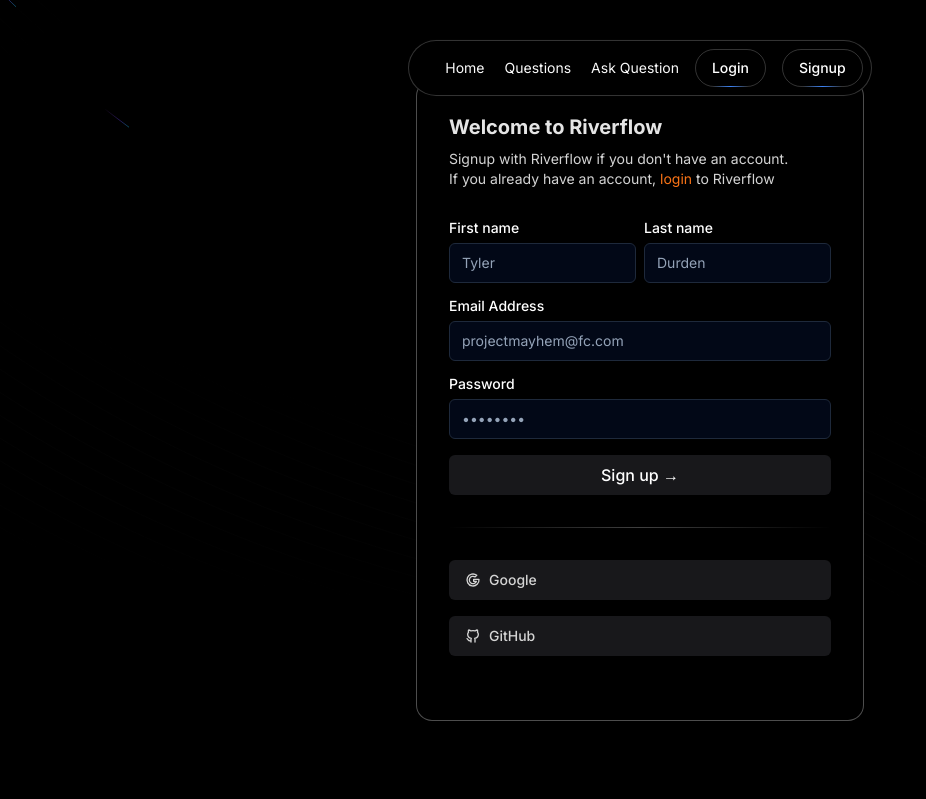
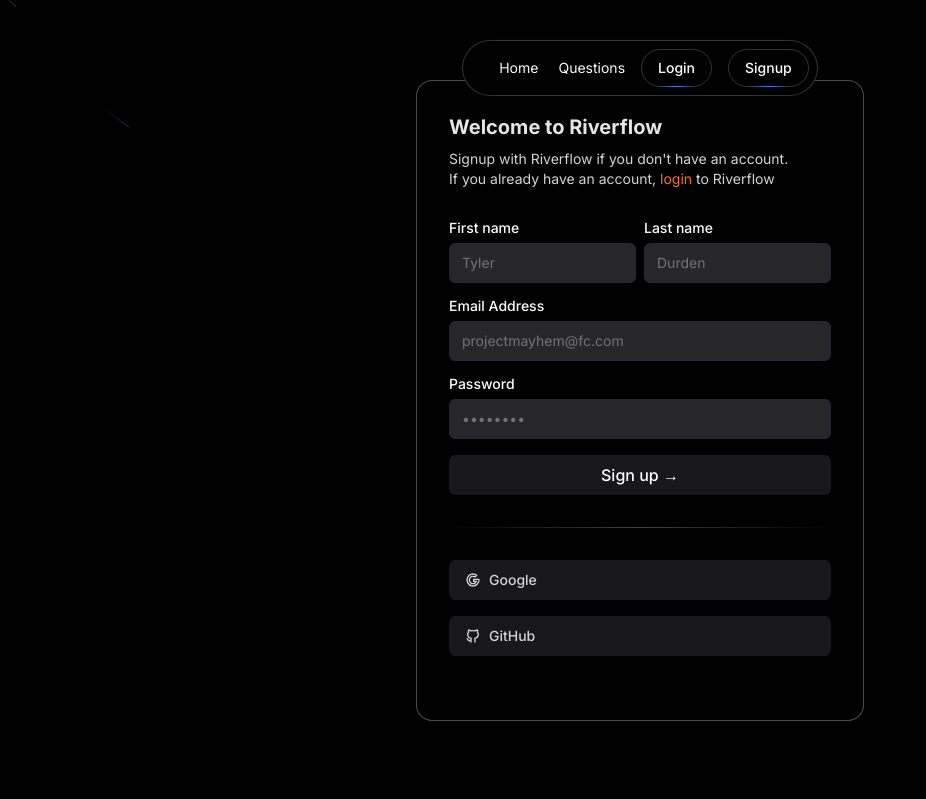
Before and after one commit to AryanKumarOfficial/stackoverflow-appwrite-clone, a Next.js app: page /register in a window 1280 px wide. Shown: the top 799 px of the page, without its empty margins (0-926 px from the left). Built offline with nearby package versions, Linux system fonts and the light colour scheme.

Commit message:
fixed some UI glitches

```diff
--- a/src/app/(auth)/login/page.tsx
+++ b/src/app/(auth)/login/page.tsx
@@ -72,20 +72,22 @@ export default function Login() {
             {error && (
                 <p className="mt-8 text-center text-sm text-red-500 dark:text-red-400">{error}</p>
             )}
-            <form className="my-8" onSubmit={handleSubmit}>
-                <LabelInputContainer className="mb-4">
-                    <Label htmlFor="email">Email Address</Label>
-                    <Input
-                        className="text-black"
+            <form className="my-8" onSubmit={handleSubmit}>                <LabelInputContainer className="mb-4">
+                    <Label htmlFor="email">Email Address</Label>                    <Input
+                        className="text-neutral-800 dark:text-white placeholder:text-neutral-500 focus:dark:bg-zinc-700 transition-colors duration-200"
                         id="email"
                         name="email"
                         placeholder="projectmayhem@fc.com"
                         type="email"
                     />
-                </LabelInputContainer>
-                <LabelInputContainer className="mb-4">
-                    <Label htmlFor="password">Password</Label>
-                    <Input className="text-black" id="password" name="password" placeholder="••••••••" type="password" />
+                </LabelInputContainer>                <LabelInputContainer className="mb-4">
+                    <Label htmlFor="password">Password</Label>                    <Input
+                        className="text-neutral-800 dark:text-white placeholder:text-neutral-500 focus:dark:bg-zinc-700 transition-colors duration-200"
+                        id="password"
+                        name="password"
+                        placeholder="••••••••"
+                        type="password"
+                    />
                 </LabelInputContainer>
 
                 <button
--- a/src/app/(auth)/register/page.tsx
+++ b/src/app/(auth)/register/page.tsx
@@ -86,30 +86,41 @@ export default function Register() {
             {error && (
                 <p className="mt-8 text-center text-sm text-red-500 dark:text-red-400">{error}</p>
             )}
-            <form className="my-8" onSubmit={handleSubmit}>
-                <div className="mb-4 flex flex-col space-y-2 md:flex-row md:space-x-2 md:space-y-0">
+            <form className="my-8" onSubmit={handleSubmit}>                <div className="mb-4 flex flex-col space-y-2 md:flex-row md:space-x-2 md:space-y-0">
                     <LabelInputContainer>
-                        <Label htmlFor="firstname">First name</Label>
-                        <Input className="text-white" id="firstname" name="firstname" placeholder="Tyler" type="text"/>
+                        <Label htmlFor="firstname">First name</Label>                        <Input
+                            className="text-neutral-800 dark:text-white placeholder:text-neutral-500 focus:dark:bg-zinc-700 transition-colors duration-200"
+                            id="firstname"
+                            name="firstname"
+                            placeholder="Tyler"
+                            type="text"
+                        />
                     </LabelInputContainer>
                     <LabelInputContainer>
-                        <Label htmlFor="lastname">Last name</Label>
-                        <Input className="text-white" id="lastname" name="lastname" placeholder="Durden" type="text"/>
+                        <Label htmlFor="lastname">Last name</Label>                        <Input
+                            className="text-neutral-800 dark:text-white placeholder:text-neutral-500 focus:dark:bg-zinc-700 transition-colors duration-200"
+                            id="lastname"
+                            name="lastname"
+                            placeholder="Durden"
+                            type="text"
+                        />
                     </LabelInputContainer>
-                </div>
-                <LabelInputContainer className="mb-4">
-                    <Label htmlFor="email">Email Address</Label>
-                    <Input
-                        className="text-white"
+                </div>                <LabelInputContainer className="mb-4">
+                    <Label htmlFor="email">Email Address</Label>                    <Input
+                        className="text-neutral-800 dark:text-white placeholder:text-neutral-500 focus:dark:bg-zinc-700 transition-colors duration-200"
                         id="email"
                         name="email"
                         placeholder="projectmayhem@fc.com"
                         type="email"
                     />
-                </LabelInputContainer>
-                <LabelInputContainer className="mb-4">
-                    <Label htmlFor="password">Password</Label>
-                    <Input className="text-white" id="password" name="password" placeholder="••••••••" type="password"/>
+                </LabelInputContainer>                <LabelInputContainer className="mb-4">
+                    <Label htmlFor="password">Password</Label>                    <Input
+                        className="text-neutral-800 dark:text-white placeholder:text-neutral-500 focus:dark:bg-zinc-700 transition-colors duration-200"
+                        id="password"
+                        name="password"
+                        placeholder="••••••••"
+                        type="password"
+                    />
                 </LabelInputContainer>
 
                 <button
--- a/src/app/components/TopContributers.tsx
+++ b/src/app/components/TopContributers.tsx
@@ -1,13 +1,14 @@
-import { cn } from "@/lib/utils";
+import {cn} from "@/lib/utils";
 
-import { AnimatedList } from "@/components/magicui/animated-list";
-import { users } from "@/Models/server/config";
-import { Models, Query } from "node-appwrite";
-import { UserPrefs } from "@/store/Auth";
+import {AnimatedList} from "@/components/magicui/animated-list";
+import {users} from "@/Models/server/config";
+import {Models, Query} from "node-appwrite";
+import {UserPrefs} from "@/store/Auth";
 import convertDateToRelativeTime from "@/utils/relativeTime";
-import { avatars } from "@/Models/client/config";
+import {avatars} from "@/Models/client/config";
+import Link from "next/link";
 
-const Notification = ({ user }: { user: Models.User<UserPrefs> }) => {
+const Notification = ({user}: { user: Models.User<UserPrefs> }) => {
     return (
         <figure
             className={cn(
@@ -20,7 +21,7 @@ const Notification = ({ user }: { user: Models.User<UserPrefs> }) => {
                 "transform-gpu dark:bg-transparent dark:backdrop-blur-md dark:[border:1px_solid_rgba(255,255,255,.1)] dark:[box-shadow:0_-20px_80px_-20px_#ffffff1f_inset]"
             )}
         >
-            <div className="flex flex-row items-center gap-3">
+            <Link href={`/users/${user.$id}/${user.name}`} className="flex flex-row items-center gap-3">
                 <picture>
                     <img
                         src={avatars.getInitials(user.name, 40, 40).href}
@@ -43,7 +44,7 @@ const Notification = ({ user }: { user: Models.User<UserPrefs> }) => {
                         <span className="text-xs text-gray-500">{user.prefs.reputation}</span>
                     </p>
                 </div>
-            </div>
+            </Link>
         </figure>
     );
 };
@@ -59,7 +60,7 @@ export default async function TopContributers() {
             </h2>
             <AnimatedList>
                 {topUsers.users.map(user => (
-                    <Notification user={user} key={user.$id} />
+                    <Notification user={user} key={user.$id}/>
                 ))}
             </AnimatedList>
         </div>
--- a/src/components/ui/floating-navbar.tsx
+++ b/src/components/ui/floating-navbar.tsx
@@ -1,9 +1,9 @@
 "use client";
-import React, { useState } from "react";
-import { motion, AnimatePresence, useScroll, useMotionValueEvent } from "framer-motion";
-import { cn } from "@/lib/utils";
+import React, {useState} from "react";
+import {AnimatePresence, motion, useMotionValueEvent, useScroll} from "framer-motion";
+import {cn} from "@/lib/utils";
 import Link from "next/link";
-import { useAuthStore } from "@/store/Auth";
+import {useAuthStore} from "@/store/Auth";
 
 export const FloatingNav = ({
                                 navItems,
@@ -16,9 +16,9 @@ export const FloatingNav = ({
     }[];
     className?: string;
 }) => {
-    const { scrollYProgress, scrollY } = useScroll();
+    const {scrollYProgress, scrollY} = useScroll();
 
-    const { session, logout } = useAuthStore();
+    const {session, logout} = useAuthStore();
 
     const [visible, setVisible] = useState(true);
 
@@ -63,6 +63,7 @@ export const FloatingNav = ({
                 )}
             >
                 {navItems.map((navItem: any, idx: number) => (
+                    navItem.link === "/questions/ask" && !session ? null : // Hide "Ask a Question" if not logged in
                         <Link
                             key={`link=${idx}`}
                             href={navItem.link}
@@ -80,7 +81,8 @@ export const FloatingNav = ({
                         className="relative rounded-full border border-neutral-200 px-4 py-2 text-sm font-medium text-black dark:border-white/[0.2] dark:text-white"
                     >
                         <span>Logout</span>
-                        <span className="absolute inset-x-0 -bottom-px mx-auto h-px w-1/2 bg-gradient-to-r from-transparent via-blue-500 to-transparent" />
+                        <span
+                            className="absolute inset-x-0 -bottom-px mx-auto h-px w-1/2 bg-gradient-to-r from-transparent via-blue-500 to-transparent"/>
                     </button>
                 ) : (
                     <>
@@ -89,14 +91,16 @@ export const FloatingNav = ({
                             className="relative rounded-full border border-neutral-200 px-4 py-2 text-sm font-medium text-black dark:border-white/[0.2] dark:text-white"
                         >
                             <span>Login</span>
-                            <span className="absolute inset-x-0 -bottom-px mx-auto h-px w-1/2 bg-gradient-to-r from-transparent via-blue-500 to-transparent" />
+                            <span
+                                className="absolute inset-x-0 -bottom-px mx-auto h-px w-1/2 bg-gradient-to-r from-transparent via-blue-500 to-transparent"/>
                         </Link>
                         <Link
                             href="/register"
                             className="relative rounded-full border border-neutral-200 px-4 py-2 text-sm font-medium text-black dark:border-white/[0.2] dark:text-white"
                         >
                             <span>Signup</span>
-                            <span className="absolute inset-x-0 -bottom-px mx-auto h-px w-1/2 bg-gradient-to-r from-transparent via-blue-500 to-transparent" />
+                            <span
+                                className="absolute inset-x-0 -bottom-px mx-auto h-px w-1/2 bg-gradient-to-r from-transparent via-blue-500 to-transparent"/>
                         </Link>
                     </>
                 )}
--- a/src/components/ui/input.tsx
+++ b/src/components/ui/input.tsx
@@ -11,7 +11,7 @@ const Input = React.forwardRef<HTMLInputElement, InputProps>(
       <input
         type={type}
         className={cn(
-          "flex h-10 w-full rounded-md border border-input bg-background px-3 py-2 text-sm ring-offset-background file:border-0 file:bg-transparent file:text-sm file:font-medium placeholder:text-muted-foreground focus-visible:outline-none focus-visible:ring-2 focus-visible:ring-ring focus-visible:ring-offset-2 disabled:cursor-not-allowed disabled:opacity-50",
+          "flex h-10 w-full rounded-md border border-input bg-background px-3 py-2 text-sm ring-offset-background file:border-0 file:bg-transparent file:text-sm file:font-medium placeholder:text-muted-foreground focus-visible:outline-none focus-visible:ring-2 focus-visible:ring-ring focus-visible:ring-offset-2 disabled:cursor-not-allowed disabled:opacity-50 dark:bg-zinc-800",
           className
         )}
         ref={ref}
```
Also changed, not shown: src/components/magicui/icon-cloud.css (added). Lines whose indentation alone changed are shown as unchanged.
